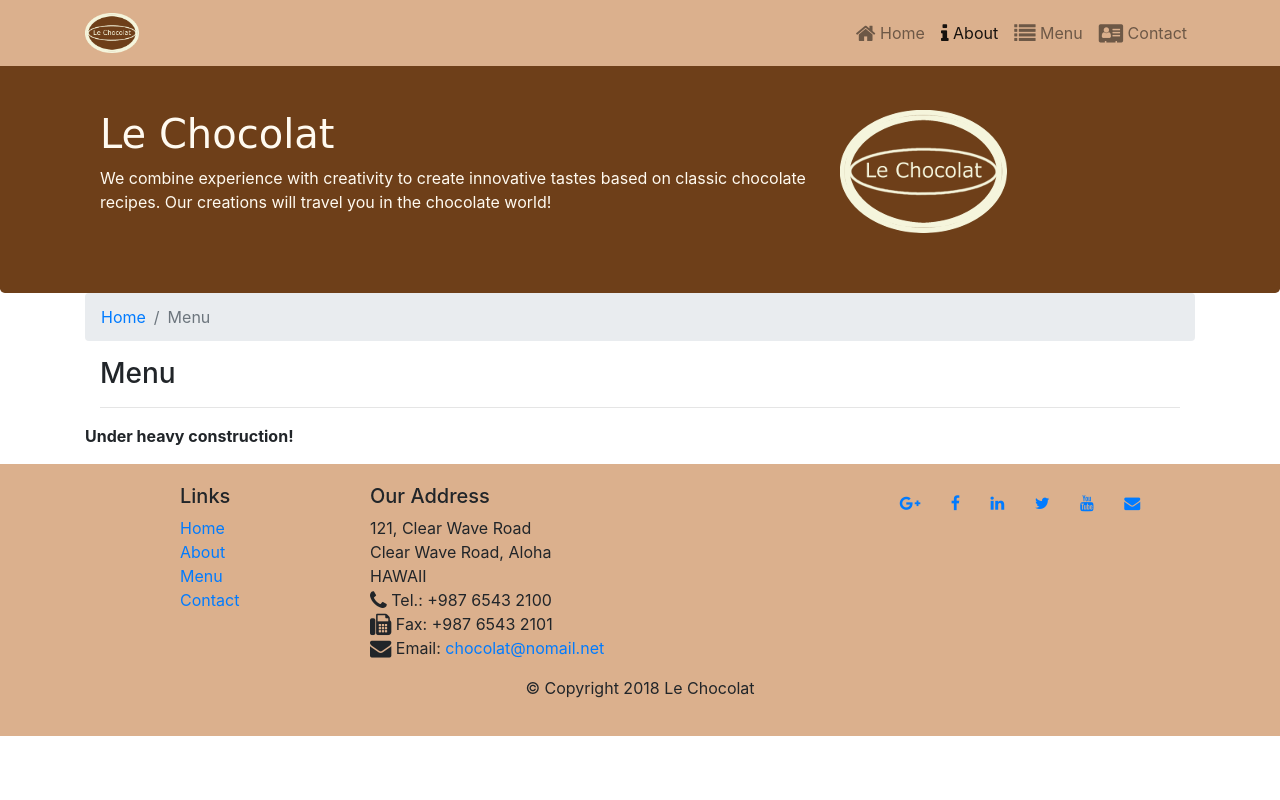
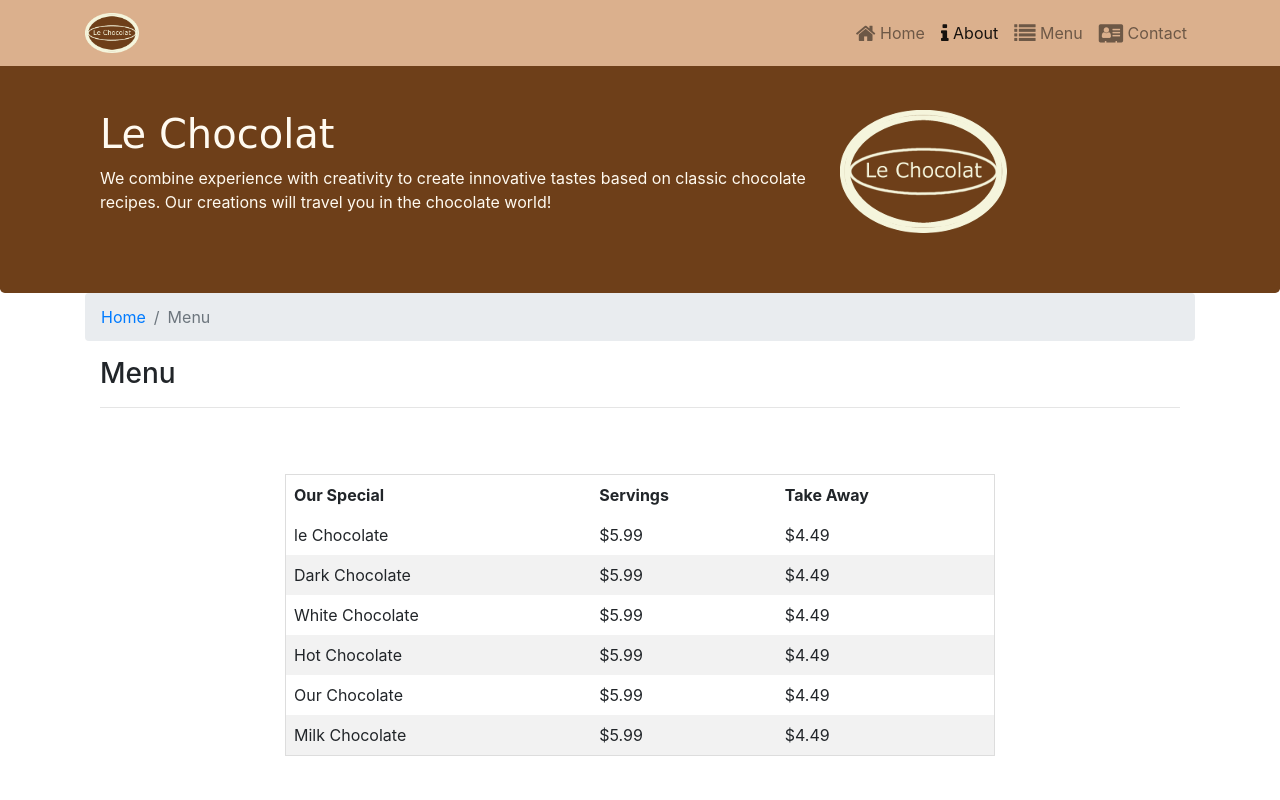
Before and after one commit to yavuzefe/leChocolat, a website: page menu.html in a window 1280 px wide. Shown: the top 800 px of the page. Drawn offline with nearby package versions, Linux system fonts and the light colour scheme; a web font is replaced by a local one.

Commit message:
YourName menu file

```diff
--- a/menu.html
+++ b/menu.html
@@ -61,8 +61,21 @@
             </div>
         </div>
 
-        <div>
-            <p> <strong>Under heavy construction!</strong></p>
+        <div class="row row-content  justify-content-center ">
+            <div class="col col-md-8" style="overflow-x:auto;">
+                <table>
+                    <thead><tr><th>Our Special</th><th>Servings</th><th>Take Away</th></tr></thead>
+                    <tbody>
+                        <tr><td>le Chocolate</td><td>$5.99</td><td>$4.49</td></tr>
+                        <tr><td>Dark Chocolate</td><td>$5.99</td><td>$4.49</td></tr>
+                        <tr><td>White Chocolate</td><td>$5.99</td><td>$4.49</td></tr>
+                        <tr><td>Hot Chocolate</td><td>$5.99</td><td>$4.49</td></tr>
+                        <tr><td>Our Chocolate</td><td>$5.99</td><td>$4.49</td></tr>
+                        <tr><td>Milk Chocolate</td><td>$5.99</td><td>$4.49</td></tr>
+                    </tbody>
+                    <caption></caption>
+                </table>
+            </div>
         </div>
 
 
@@ -97,8 +110,8 @@
                         <div style="text-align: center;">
                             <a class="btn btn-social-icon btn-google-plus" href="http://google.com/+"><i
                                     class="fa fa-google-plus"></i></a>
-                            <a class="btn btn-social-icon btn-facebook"
-                                href="http://www.facebook.com/profile.php?id="><i class="fa fa-facebook"></i></a>
+                            <a class="btn btn-social-icon btn-facebook" href="http://www.facebook.com/profile.php?id="><i
+                                    class="fa fa-facebook"></i></a>
                             <a class="btn btn-social-icon btn-linkedin " href="http://www.linkedin.com/in/"><i
                                     class="fa fa-linkedin"></i></a>
                             <a class="btn btn-social-icon btn-twitter" href="http://twitter.com/"><i
--- a/styles.css
+++ b/styles.css
@@ -24,6 +24,20 @@ background-color: #6e3f19;}
 
 tr:hover {background-color: #dbb08db0 !important;}
 
+table {
+    border-collapse: collapse;
+    border-spacing: 0;
+    width: 100%;
+    border: 1px solid #ddd;
+  }
+
+  th, td {
+    text-align: left;
+    padding: 8px;
+  }
+
+  tr:nth-child(even){background-color: #f2f2f2}
+
 .tab-content {border-left:solid 1px #ddd;
 border-right:solid 1px #ddd;
 border-bottom:solid 1px #ddd;
```
